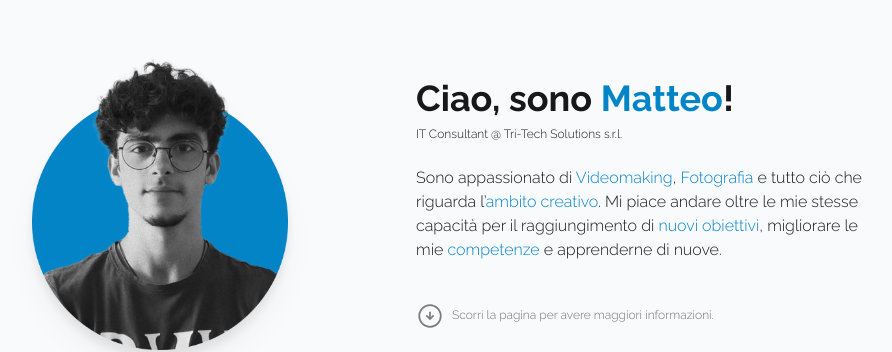
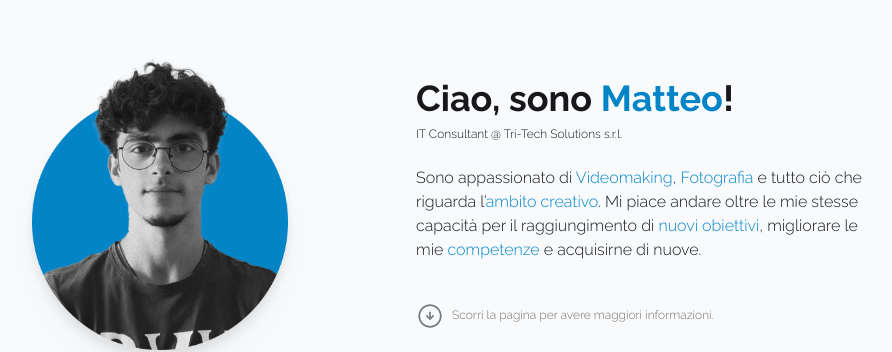
Before and after one commit to MatteManca/mattemanca.github.io, a React (Vite) app: page / in a window 1280 px wide. Shown: the part 196-548 px from the top of the page, without its empty margins (224-1116 px from the left). Built offline with nearby package versions, Linux system fonts and the light colour scheme.

Commit message:
grammar fix in intro.jsx

```diff
--- a/src/components/Intro.jsx
+++ b/src/components/Intro.jsx
@@ -85,7 +85,7 @@ function Intro() {
             <motion.p className='lg:w-11/12 md:w-4/5 xs:w-full lg:m-0 xs:m-auto lg:text-left xs:text-center sm:text-base xs:text-sm'
                         variants={infoTextAnim}>
               Sono appassionato di <span className='text-sky-600'>Videomaking</span>, <span className='text-sky-600'>Fotografia</span> e tutto ciò che riguarda l’<span className='text-sky-600'>ambito creativo</span>.
-              Mi piace andare oltre le mie stesse capacità per il raggiungimento di <span className='text-sky-600'>nuovi obiettivi</span>, migliorare le mie <span className='text-sky-600'>competenze</span> e apprenderne di nuove.
+              Mi piace andare oltre le mie stesse capacità per il raggiungimento di <span className='text-sky-600'>nuovi obiettivi</span>, migliorare le mie <span className='text-sky-600'>competenze</span> e acquisirne di nuove.
             </motion.p>
 
 
```
Also changed, not shown: 3 other files (tests, documents, lock files or other folders).
